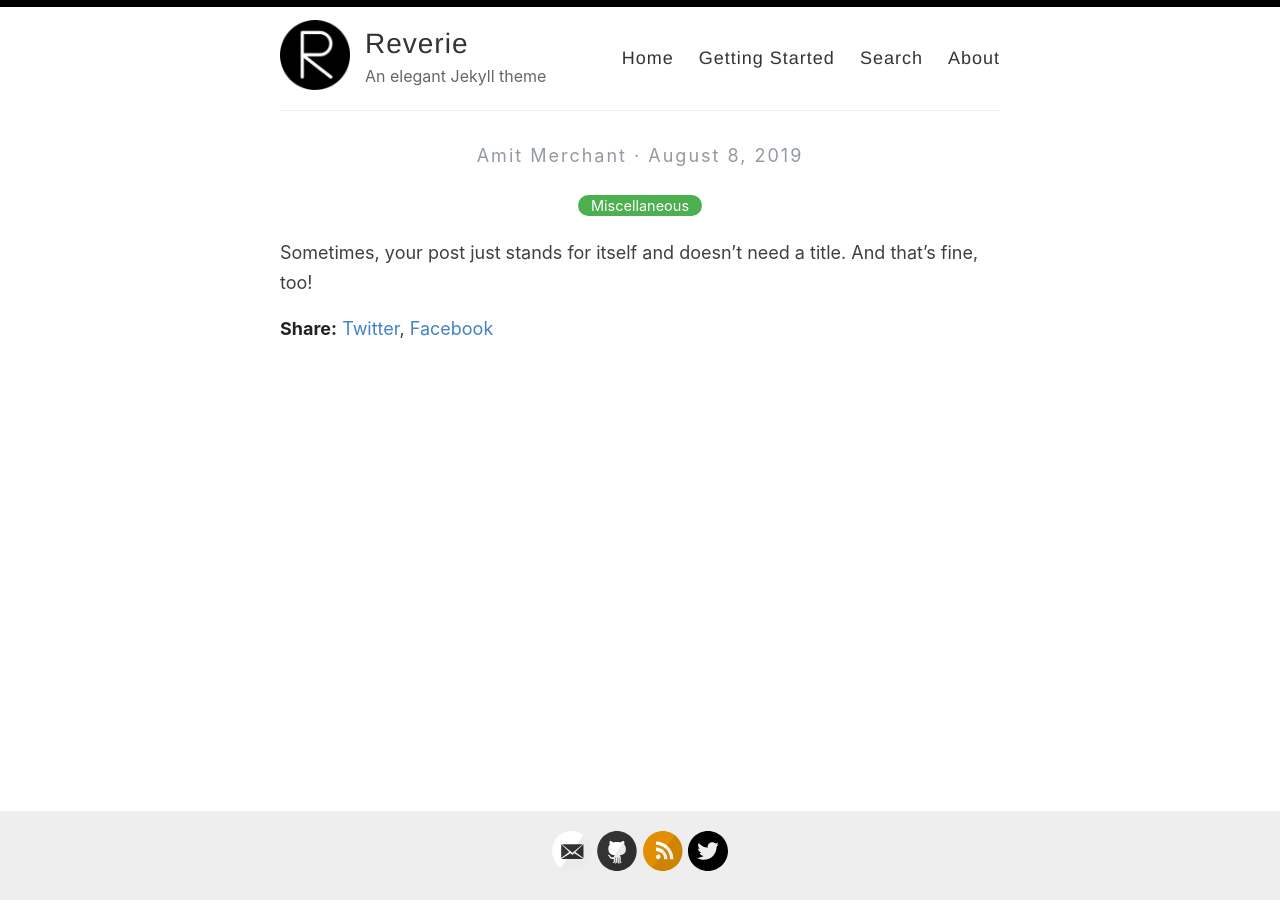
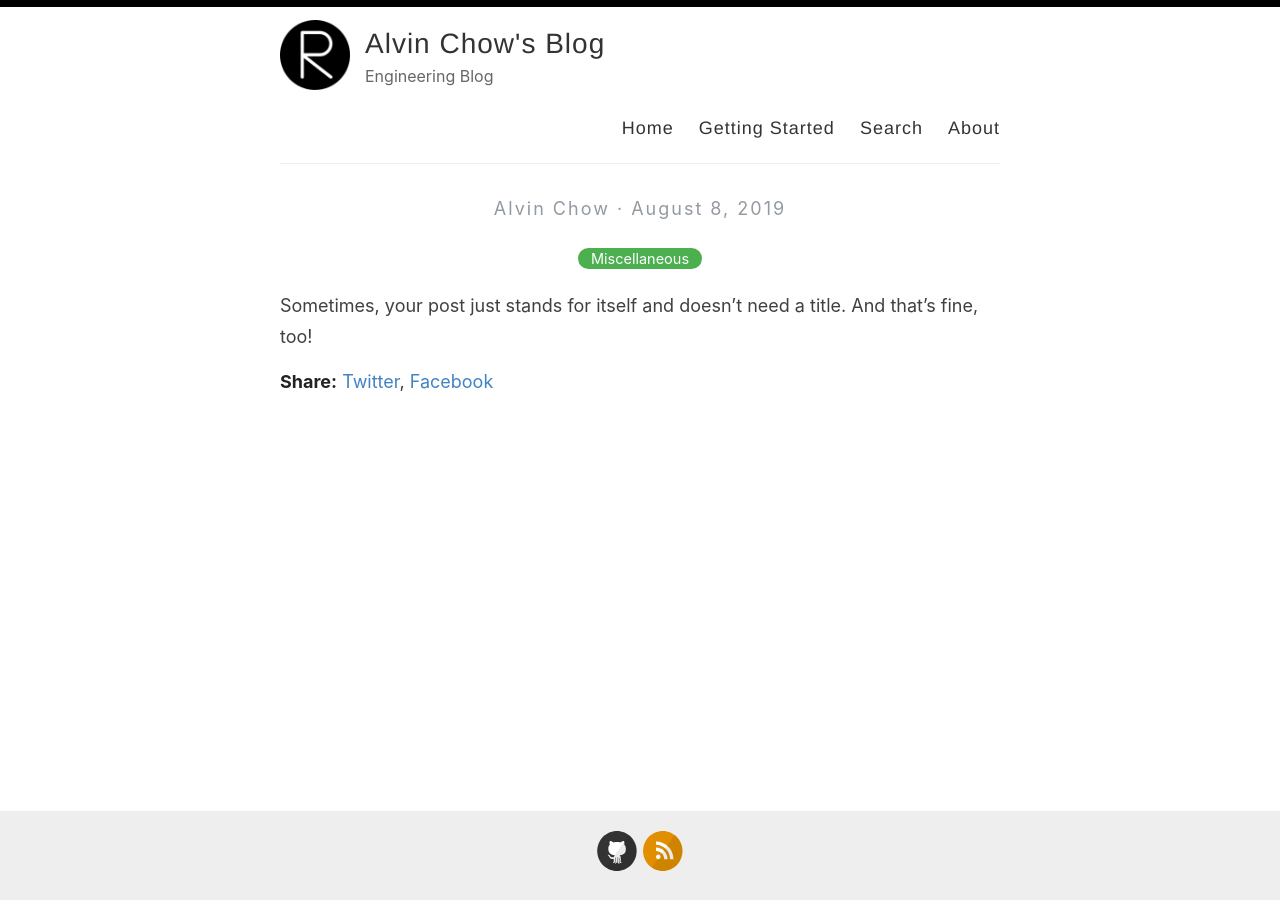
Before and after one commit to alvinchow86/alvinchow86.github.io, a Jekyll site: the page built from _posts/2019-08-08-no-title-posts.md, in a window 1280 px wide. Built offline with Jekyll 4.4.1, drawn with Linux system fonts in a browser that asks for light colours.

Commit message:
Update _config.yml

```diff
--- a/_config.yml
+++ b/_config.yml
@@ -3,13 +3,13 @@
 #
 
 # Name of your site (displayed in the header)
-name: Reverie
+name: Alvin Chow's Blog
 
 # Name of the author
-author: Amit Merchant
+author: Alvin Chow
 
 # Short bio or description (displayed in the header)
-description: An elegant Jekyll theme
+description: Engineering Blog
 
 # URL of your avatar or profile pic (you could use your GitHub profile pic)
 avatar: /images/reverie.png
@@ -21,15 +21,15 @@
 # Includes an icon in the footer for each username you enter
 footer-links:
   dribbble:
-  email: amit.d.merchant@gmail.com
+  email:
   facebook:
   flickr:
-  github: amitmerchant1990/reverie
+  github: alvinchow86
   instagram:
   linkedin:
   pinterest:
   rss: rss
-  twitter: amit_merchant
+  twitter:
   stackoverflow:
   youtube: # channel/<your_long_string> or user/<user-name>
   googleplus: # anything in your profile username that comes after plus.google.com/
@@ -45,14 +45,14 @@
 
 # Your website URL (e.g. http://amitmerchant1990.github.io or http://www.amitmerchant.com)
 # Used for Sitemap.xml and your RSS feed
-url: http://www.amitmerchant.com/reverie
-enforce_ssl: https://www.amitmerchant.com/reverie
+url: http://www.alvinchow.com
+enforce_ssl: https://www.alvinchow.com
 
 # If you're hosting your site at a Project repository on GitHub pages
 # (http://yourusername.github.io/repository-name)
 # and NOT your User repository (http://yourusername.github.io)
 # then add in the baseurl here, like this: "/repository-name"
-baseurl: "/reverie"
+#baseurl: "/reverie"
 
 #
 # !! You don't need to change any of the configuration flags below !!
```
